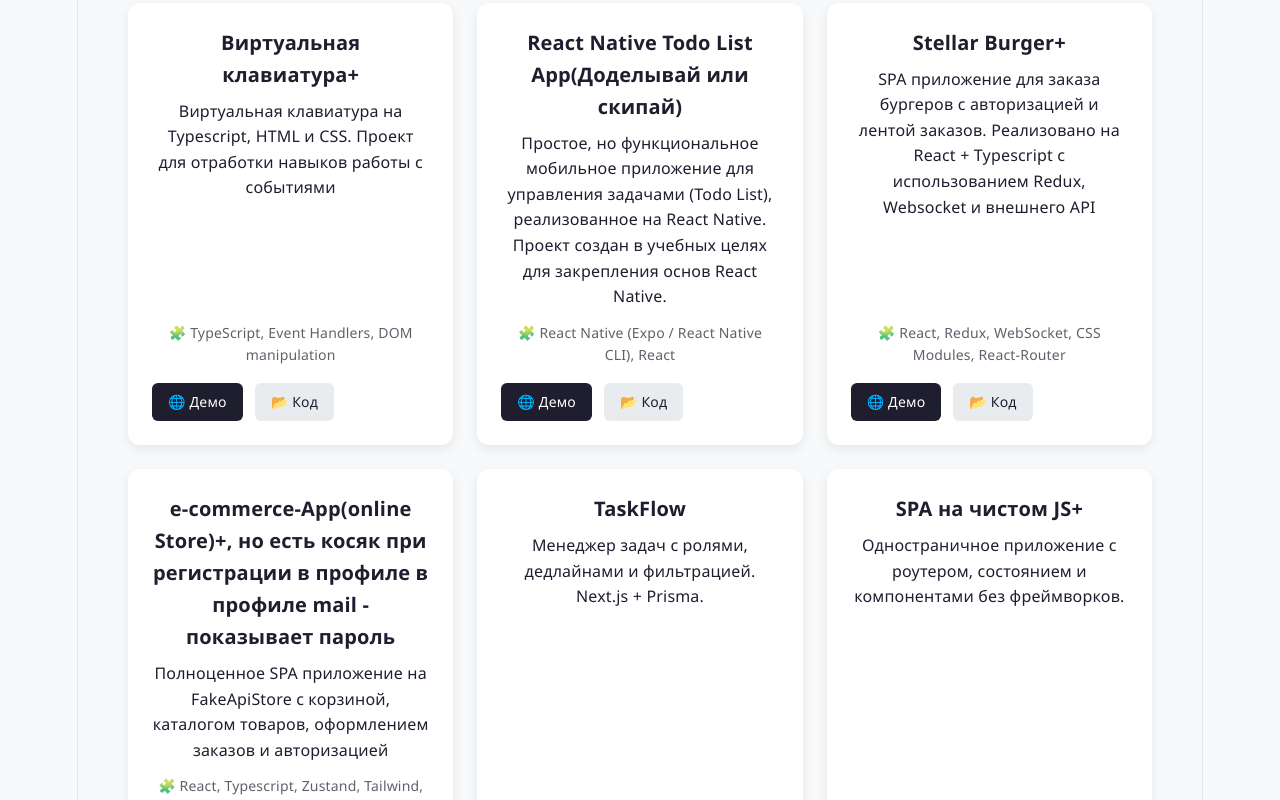
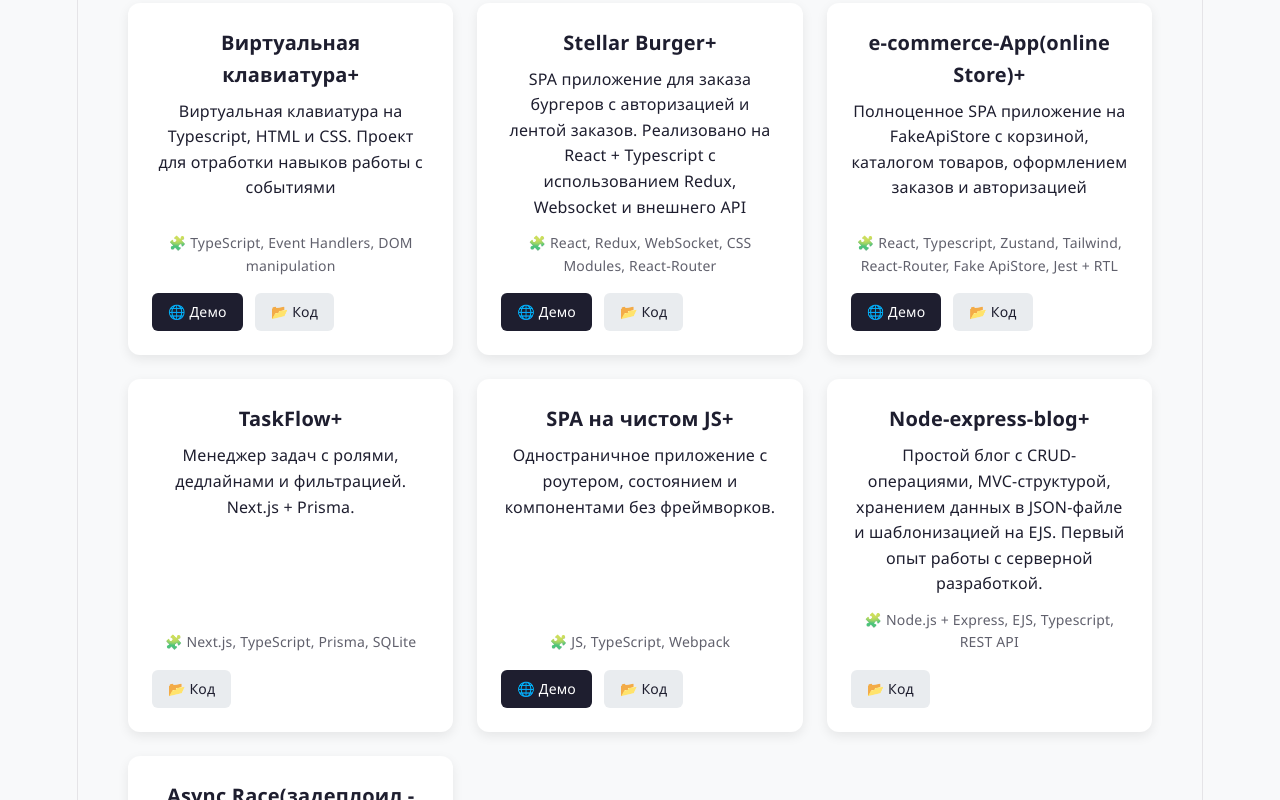
Before and after one commit to sundstorm91/portfolio, a React app: page / in a window 1280 px wide. Shown: the part 1900-2700 px from the top of the page. Built offline with nearby package versions, Linux system fonts and the light colour scheme; the HTML template or start-up script is replaced by a standard one.

Commit message:
feat: add node-express-blog

```diff
--- a/src/components/Projects/Projects.jsx
+++ b/src/components/Projects/Projects.jsx
@@ -53,13 +53,6 @@
       repo: 'https://github.com/sundstorm91/virtual-keyboard-TS',
     },
     {
-      title: 'React Native Todo List App(Доделывай или скипай)',
-      description: 'Простое, но функциональное мобильное приложение для управления задачами (Todo List), реализованное на React Native. Проект создан в учебных целях для закрепления основ React Native.',
-      stack: 'React Native (Expo / React Native CLI), React',
-      demo: 'https://sundstorm91.github.io/react-native-learn/',
-      repo: 'https://github.com/sundstorm91/react-native-learn',
-    },
-    {
 
       title: 'Stellar Burger+',
       description: 'SPA приложение для заказа бургеров с авторизацией и лентой заказов. Реализовано на React + Typescript с использованием Redux, Websocket и внешнего API',
@@ -69,7 +62,7 @@
     },
 
     {
-      title: 'e-commerce-App(online Store)+, но  есть косяк при регистрации в профиле в профиле mail - показывает пароль',
+      title: 'e-commerce-App(online Store)+',
       description: 'Полноценное SPA приложение на FakeApiStore c корзиной, каталогом товаров, оформлением заказов и авторизацией',
       stack: 'React, Typescript, Zustand, Tailwind, React-Router, Fake ApiStore, Jest + RTL',
       demo: 'https://sundstorm91.github.io/e-commerce-App/',
@@ -77,10 +70,10 @@
     },
 
     {
-      title: 'TaskFlow',
+      title: 'TaskFlow+',
       description: 'Менеджер задач с ролями, дедлайнами и фильтрацией. Next.js + Prisma.',
       stack: 'Next.js, TypeScript, Prisma, SQLite',
-      demo: 'https://sundstorm91.github.io/taskflow/',
+      demo: null,
       repo: 'https://github.com/sundstorm91/taskflow',
     },
     {
@@ -91,7 +84,14 @@
       repo: 'https://github.com/sundstorm91/spa-own',
     },
     {
-      title: 'Async Race(задеплоил, проверь дома с бэком)',
+      title: 'Node-express-blog+',
+      description: 'Простой блог с CRUD-операциями, MVC-структурой, хранением данных в JSON-файле и шаблонизацией на EJS. Первый опыт работы с серверной разработкой.',
+      stack: 'Node.js + Express, EJS, Typescript, REST API',
+      demo: null,
+      repo: 'https://github.com/sundstorm91/node-express-blog',
+    },
+    {
+      title: 'Async Race(задеплоил - фронт, проверь дома с бэком)',
       description: 'Гоночное приложение с управлением машинами, победителями и таблицей рекордов.',
       stack: 'JS, CSS, REST API',
       demo: 'https://sundstorm91.github.io/async-race/',
@@ -111,9 +111,9 @@
               <p className="project-card__description">{project.description}</p>
               <p className="project-card__stack">🧩 {project.stack}</p>
               <div className="project-card__links">
-                <a href={project.demo} target="_blank" rel="noopener noreferrer" className="project-card__link demo">
+                {project.demo && <a href={project.demo} target="_blank" rel="noopener noreferrer" className="project-card__link demo">
                   🌐 Демо
-                </a>
+                </a>}
                 <a href={project.repo} target="_blank" rel="noopener noreferrer" className="project-card__link repo">
                   📂 Код
                 </a>
```
